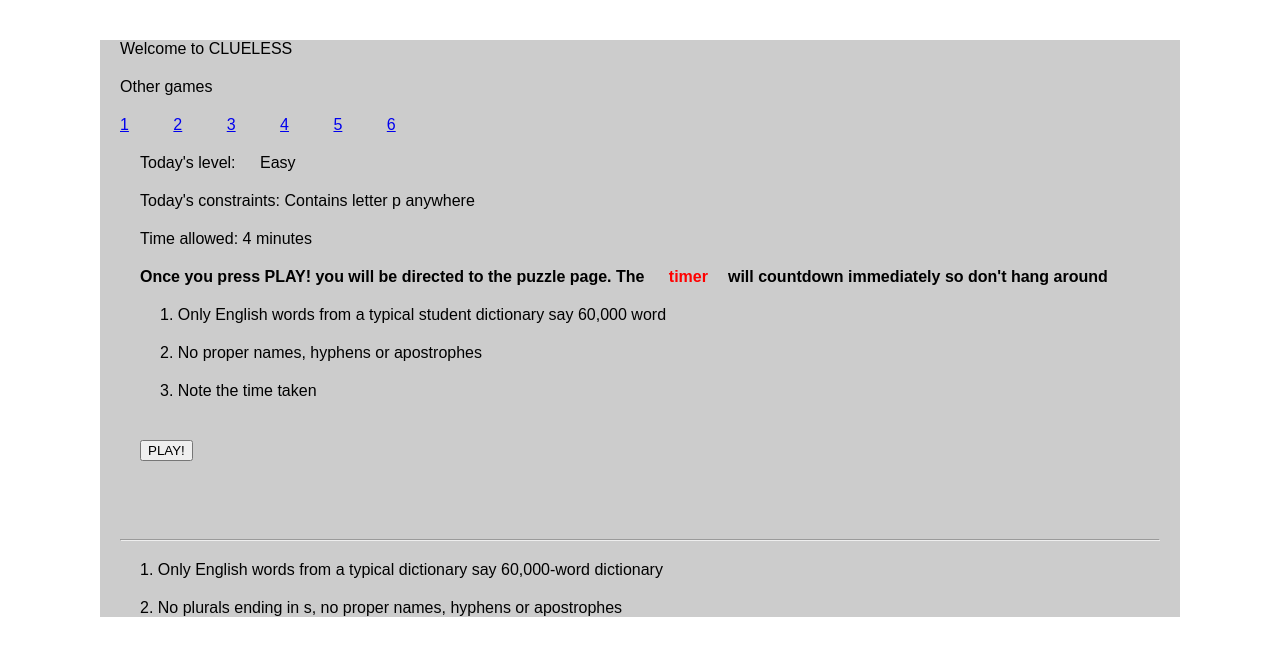
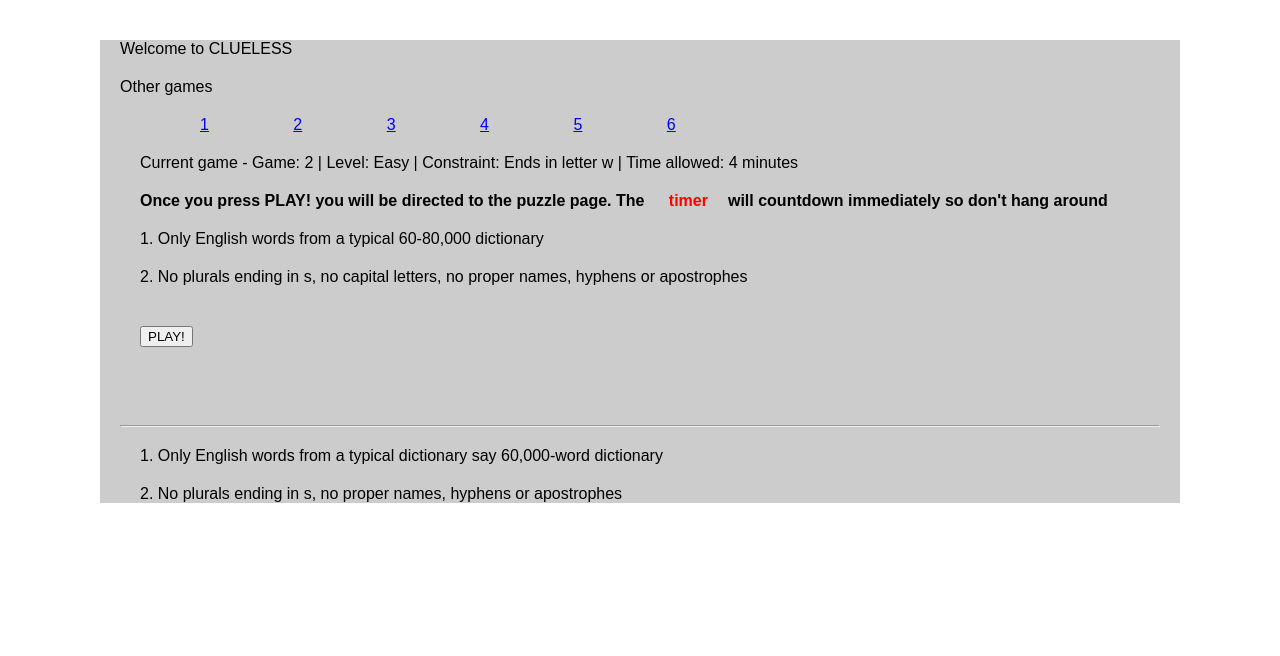
Before and after one commit to Xiddler/Clueless, a Flask app: page / in a window 1280 px wide. Shown: the top 656 px of the page. Run offline with Flask 2, Linux system fonts and the light colour scheme.

Commit message:
now working with countdown - no new games yet

```diff
--- a/clueless-webapp/run.py
+++ b/clueless-webapp/run.py
@@ -10,26 +10,30 @@ app = Flask(__name__)
 app.config.from_object(Config) # Secret key in config.py
 # secret_key = app.config['SECRET_KEY']
 
+def constraints():
+    num = 2
+    level = "Easy"
+    rule = "Ends in letter w"
+    time = "4 minutes"
+    game = f"Game: {num}  |  Level: {level}  |  Constraint: {rule}  |  Time allowed: {time}"
+    return game
+
 @app.route('/', methods=['GET', 'POST'])
-# @app.route('/index/', methods=['GET', 'POST'])
 def index():
     # Welcome page with constraints
-    print("1", request.method)  # GET
-    if request.form:
-        print("2", request.method)  # GET
-        print("Form was found!")
-    elif request.method == 'POST':
-        print("3", request.method)  # GET
-        print("Form was NOT found")
-    else:
-        print("4", request.method)  # GET
-        return render_template('index.html')
+    game = constraints()
+    return render_template('index.html', game=game)
+
+
 
 @app.route('/game', methods=['GET', 'POST'])
 def game():
     print("in the /game route now")
-    if request.method == 'POST': # loaded when the player presses enter in any of the input boxes
-        print("method is NOOOOOOOOOOOOW POST!")
+    # The present game
+    game = constraints() # call the puzzle of the day method
+    print(constraints())
+    # loaded when the player presses enter in any of the input boxes
+    if request.method == 'POST':
         data = request.form # in key:value pairs
         print(data)
         word_holder = [] # initialise list of words entered by user
@@ -77,24 +81,11 @@ def game():
                 print(word) # correct words printed to terminal
         conn.close()
         print("Closed database successfully")
-        return render_template('game.html', word_a=word_a, word_b=word_b, word_c=word_c, word_d=word_d, word_e=word_e, word_f=word_f, word_g=word_g, word_h=word_h, word_i=word_i, word_j=word_j, word_k=word_k, word_l=word_l, word_m=word_m, word_n=word_n, word_o=word_o, word_p=word_p, word_q=word_q, word_r=word_r, word_s=word_s, word_t=word_t, word_u=word_u, word_v=word_v, word_w=word_w, word_x=word_x, word_y=word_y, word_z=word_z, incorrect=incorrect)
+
+        return render_template('game.html', word_a=word_a, word_b=word_b, word_c=word_c, word_d=word_d, word_e=word_e, word_f=word_f, word_g=word_g, word_h=word_h, word_i=word_i, word_j=word_j, word_k=word_k, word_l=word_l, word_m=word_m, word_n=word_n, word_o=word_o, word_p=word_p, word_q=word_q, word_r=word_r, word_s=word_s, word_t=word_t, word_u=word_u, word_v=word_v, word_w=word_w, word_x=word_x, word_y=word_y, word_z=word_z, incorrect=incorrect, game=game)
 
     else:
-        return render_template('game.html') # Blank if loaded by pressing the PLAY! button in index.html
-
-
-# function to refresh page with fields all cleared
-# @app.route('/submitted', methods=['GET', 'POST'])
-# def register():
-#     form = RegistrationForm()
-
-#     if form.validate_on_submit():
-#         # do stuff with valid form
-#         # then redirect to "end" the form
-#         return redirect(url_for('register'))
-
-#     # initial get or form didn't validate
-#     return render_template('register.html', form=form)
+        return render_template('game.html', game=game) # Blank if loaded by pressing the PLAY! button in index.html
 
 if __name__ == '__main__':
     app.run(host ='0.0.0.0', port=5000, debug=True) # '0.0.0.0' allows browsing from other devices on the lan.
--- a/clueless-webapp/static/style.css
+++ b/clueless-webapp/static/style.css
@@ -6,3 +6,26 @@
 .btn-small {width: 10%; height: 2em;}
 .med-text {width: 7em; font-size: 2em;}
 /* .wide {width: 80%; background-color: #ddd;} */
+
+.countdown {
+  position: fixed;
+  left: 1%;
+  top: 1%;
+  z-index: 100;
+  font-size: 3em;
+  color: red;
+}
+
+.more_games {
+  list-style-type: none;
+
+}
+
+.more_games li {
+    display: inline;
+}
+
+.new_game {
+float: right;
+
+}
--- a/clueless-webapp/templates/index.html
+++ b/clueless-webapp/templates/index.html
@@ -13,22 +13,20 @@
     <div class="banner">Welcome to CLUELESS</div>
     </hr>
     <p>Other games</p>
-    <a  href="{{ url_for('clueless1') }}">1</a>
-    <a  href="{{ url_for('clueless2') }}">2</a>
-    <a  href="{{ url_for('clueless3') }}">3</a>
-    <a  href="{{ url_for('clueless4') }}">4</a>
-    <a  href="{{ url_for('clueless5') }}">5</a>
-    <a  href="{{ url_for('clueless6') }}">6</a>
+    <ul class="more_games">
+        <li><a href="#">1</a></li>
+        <li><a href="#">2</a></li>
+        <li><a href="#">3</a></li>
+        <li><a href="#">4</a></li>
+        <li><a href="#">5</a></li>
+        <li><a href="#">6</a></li>
+    </ul>
     <div class="todays">
+        <p> Current game - {{ game }} </p>
         </hr>
-        <p> Today's level: <span> Easy</span> </p>
-        <p> Today's constraints: Contains letter p anywhere </p>
-        <p> Time allowed: 4 minutes</p>
         <h4> Once you press PLAY! you will be directed to the puzzle page. The <span style="color:red;">timer</span>will countdown immediately so don't hang around</h4>
-        <div class="footer">
-        <p>1. Only English words from a typical student dictionary say 60,000 word </p>
-        <p>2. No proper names, hyphens or apostrophes </p>
-        <p>3. Note the time taken</p>
+        <p>1. Only English words from a typical 60-80,000 dictionary </p>
+        <p>2. No plurals ending in s, no capital letters, no proper names, hyphens or apostrophes </p>
 
         <!-- <p>Your correct words were: -->
         <!-- {% for word in correct %} <span>{{ word  }} </span> {% endfor %} -->
@@ -46,7 +44,6 @@
 <!-- {% endfor %} -->
 <!-- </ul> -->
 
-    </div>  <!-- end footer -->
     </div>  <!-- end todays-->
     <form action='http://localhost:5000/game' method="GET">
     <button type="submit" class="btn-large small-text" name="go" value="play" >PLAY!</button>
```
Also changed, not shown: clueless-webapp/static/countdown.js (added, +22 -0 lines), clueless-webapp/templates/game.html (+10 -13 lines).
